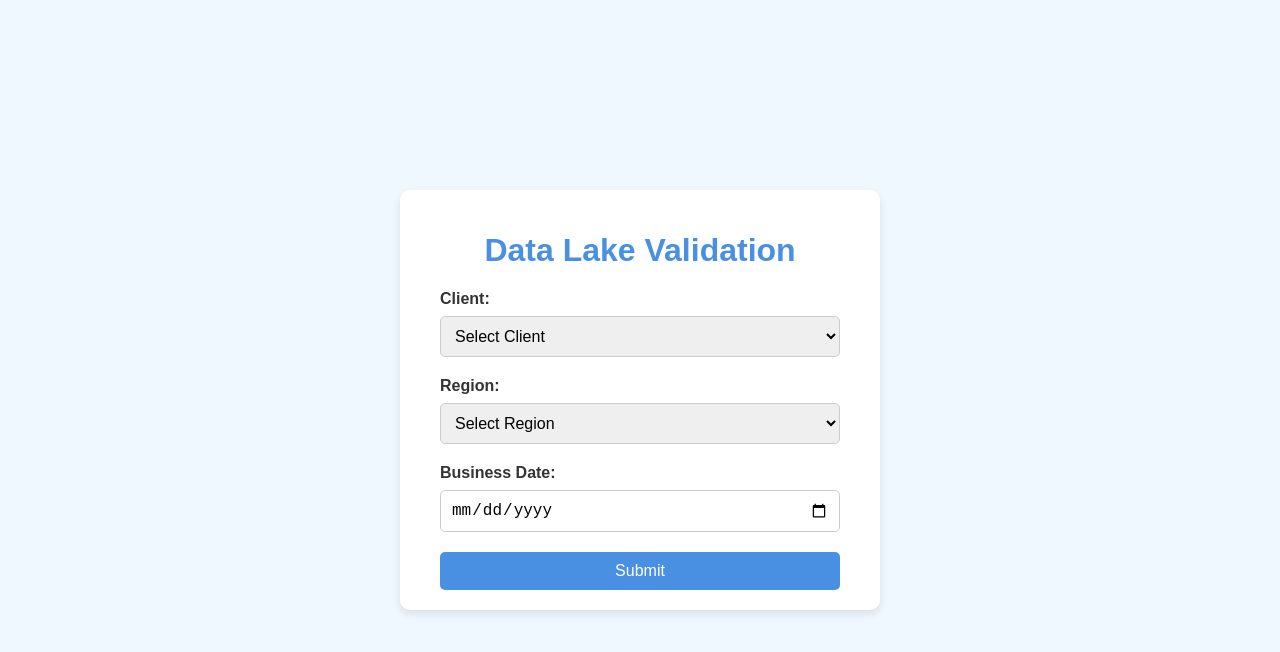
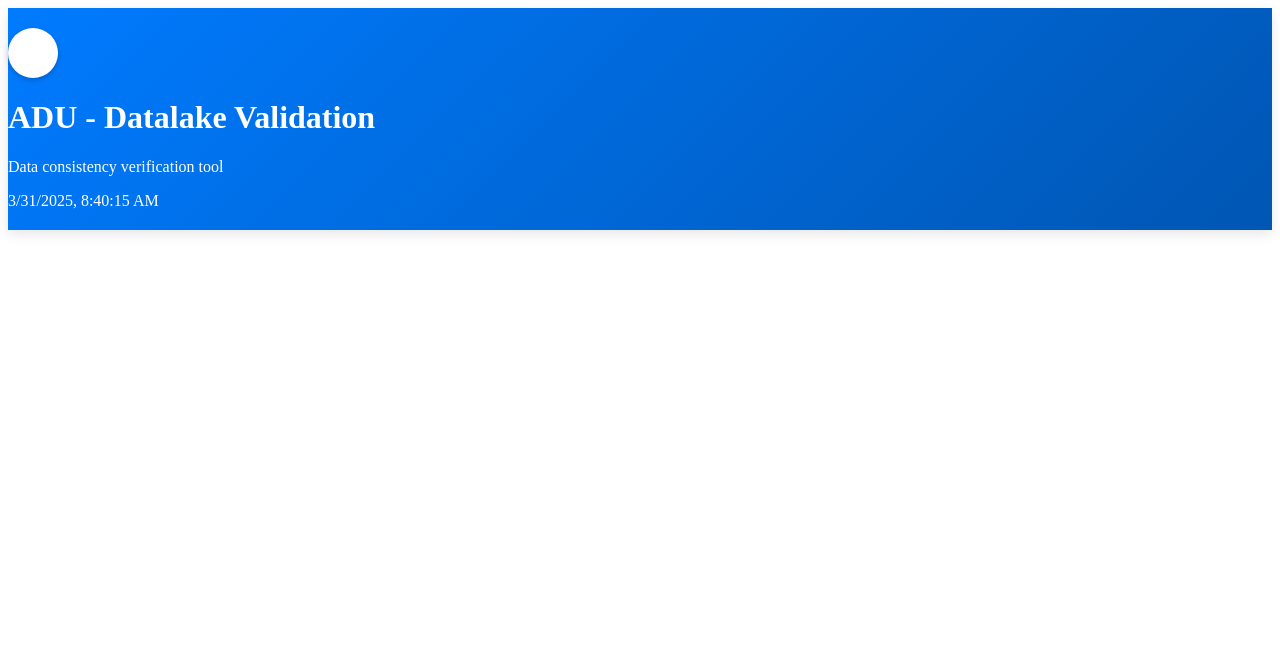
Before and after one commit to devopsplaynew/cronet, a plain HTML site: page index.html in a window 1280 px wide. Drawn offline with Linux system fonts and the light colour scheme.

Commit message:
index.html

```diff
--- a/index.html
+++ b/index.html
@@ -1,127 +1,122 @@
-<!DOCTYPE html>
-<html lang="en">
-<head>
-    <meta charset="UTF-8">
-    <meta name="viewport" content="width=device-width, initial-scale=1.0">
-    <title>Data Lake Validation</title>
-    <style>
-        body {
-            font-family: 'Arial', sans-serif;
-            background-color: #f0f8ff;
-            display: flex;
-            justify-content: center;
-            align-items: center;
-            height: 100vh;
-            margin: 0;
-        }
-        .form-container {
-            background-color: #fff;
-            padding: 20px 40px;
-            border-radius: 10px;
-            box-shadow: 0 4px 8px rgba(0, 0, 0, 0.1);
-            max-width: 400px;
-            width: 100%;
-        }
-        h1 {
-            text-align: center;
-            color: #4a90e2;
-        }
-        label {
-            display: block;
-            margin-bottom: 8px;
-            font-weight: bold;
-            color: #333;
-        }
-        input[type="text"], input[type="date"], select {
-            width: 100%;
-            padding: 10px;
-            margin-bottom: 20px;
-            border: 1px solid #ccc;
-            border-radius: 5px;
-            box-sizing: border-box;
-            font-size: 16px;
-        }
-        button {
-            background-color: #4a90e2;
-            color: white;
-            padding: 10px 20px;
-            border: none;
-            border-radius: 5px;
-            cursor: pointer;
-            font-size: 16px;
-            width: 100%;
-        }
-        button:hover {
-            background-color: #357ABD;
-        }
-        .form-container p {
-            text-align: center;
-            font-size: 14px;
-            color: #777;
-        }
-    </style>
-    <script>
-        async function submitForm(event) {
-            event.preventDefault();
+<!-- ====== NEW HEADER SECTION ====== -->
+<header class="header">
+  <div class="header-content">
+    <div class="logo-container">
+      <div class="logo-placeholder">
+        <i class="fas fa-database"></i> <!-- NEW: Logo icon -->
+      </div>
+      <div>
+        <h1 class="header-title">ADU - Datalake Validation</h1> <!-- NEW: Main title -->
+        <p class="header-subtitle">Data consistency verification tool</p> <!-- NEW: Subtitle -->
+      </div>
+    </div>
+    <div id="currentTime" class="current-time" style="color: white;"></div> <!-- UPDATED: Time display -->
+  </div>
+</header>
 
-            // Gather input values
-            const client = document.getElementById("client").value;
-            const region = document.getElementById("region").value;
-            const businessDate = document.getElementById("businessdate").value;
+<!-- ====== NEW TOAST NOTIFICATION ====== -->
+<div id="toast" class="toast"> <!-- NEW: Toast container -->
+  <i id="toastIcon"></i> <!-- NEW: Toast icon -->
+  <span id="toastMessage"></span> <!-- NEW: Toast message -->
+</div>
 
-            // Dynamically form the URL
-            const url = `https://localhost:8080/${client}/${region}/${businessDate}`;
-            console.log("Formed URL: ", url);
+<!-- ====== UPDATED SCRIPT SECTION ====== -->
+<script>
+  // NEW: Toast notification function
+  function showToast(message, isSuccess) {
+    const toast = document.getElementById('toast');
+    const toastIcon = document.getElementById('toastIcon');
+    const toastMessage = document.getElementById('toastMessage');
 
-            try {
-                // Send a POST request to the dynamically formed URL
-                const response = await fetch(url, {
-                    method: 'POST',
-                    headers: {
-                        'Content-Type': 'application/json'
-                    },
-                    body: JSON.stringify({ client, region, businessdate: businessDate })
-                });
+    toast.className = isSuccess ? 'toast success' : 'toast error';
+    toastIcon.className = isSuccess ? 'fas fa-check-circle' : 'fas fa-exclamation-circle';
+    toastMessage.textContent = message;
 
-                // Handle response
-                if (response.ok) {
-                    const result = await response.json();
-                    alert("Success: " + JSON.stringify(result));
-                } else {
-                    alert("Error: " + response.statusText);
-                }
-            } catch (error) {
-                alert("Request failed: " + error.message);
-            }
-        }
-    </script>
-</head>
-<body>
-    <div class="form-container">
-        <h1>Data Lake Validation</h1>
-        <form id="apiForm" onsubmit="submitForm(event)">
-            <label for="client">Client:</label>
-            <select id="client" name="client" required>
-                <option value="">Select Client</option>
-                <option value="Client A">CIF</option>
-                <option value="Client B">IAG</option>
-                <option value="Client C">LTR</option>
-            </select>
+    toast.classList.add('show');
 
-            <label for="region">Region:</label>
-            <select id="region" name="region" required>
-                <option value="">Select Region</option>
-                <option value="North">AMER</option>
-                <option value="South">North America</option>
-                <option value="East">EMEA</option>
-                <option value="West">Global</option>
-            </select>
+    setTimeout(() => {
+      toast.classList.remove('show');
+    }, 3000);
+  }
 
-            <label for="businessdate">Business Date:</label>
-            <input type="date" id="businessdate" name="businessdate" required>
+  // UPDATED: Submit form function now uses toast
+  async function submitForm(event) {
+    event.preventDefault();
+    const startTime = performance.now();
 
-            <button type="submit">Submit</button>
-        </form>
-    </div>
-</body>
-</html>
+    try {
+      // ... existing fetch code ...
+
+      const endTime = performance.now();
+      const timeTaken = (endTime - startTime).toFixed(2);
+
+      if (response.ok) {
+        // ... existing success handling ...
+        showToast(`Request completed in ${timeTaken} ms`, true); // NEW: Success toast
+      } else {
+        // ... existing error handling ...
+        showToast(`Error: ${response.statusText} (${timeTaken} ms)`, false); // NEW: Error toast
+      }
+    } catch (error) {
+      const endTime = performance.now();
+      const timeTaken = (endTime - startTime).toFixed(2);
+      showToast(`Request failed: ${error.message} (${timeTaken} ms)`, false); // NEW: Error toast
+    }
+  }
+
+  // NEW: Current time updater
+  function updateCurrentTime() {
+    const now = new Date();
+    document.getElementById('currentTime').textContent = now.toLocaleString();
+  }
+
+  // UPDATED: DOMContentLoaded now includes time updater
+  document.addEventListener('DOMContentLoaded', () => {
+    // ... existing initialization ...
+    updateCurrentTime(); // NEW: Initialize time
+    setInterval(updateCurrentTime, 1000); // NEW: Update time every second
+  });
+</script>
+
+<!-- ====== NEW CSS STYLES ====== -->
+<style>
+  /* NEW: Header styles */
+  .header {
+    background: linear-gradient(135deg, #007bff, #0056b3);
+    color: white;
+    padding: 20px 0;
+    margin-bottom: 30px;
+    box-shadow: 0 4px 12px rgba(0, 0, 0, 0.1);
+  }
+
+  /* NEW: Logo styles */
+  .logo-placeholder {
+    width: 50px;
+    height: 50px;
+    background-color: white;
+    border-radius: 50%;
+    display: flex;
+    align-items: center;
+    justify-content: center;
+    margin-right: 15px;
+    box-shadow: 0 2px 5px rgba(0, 0, 0, 0.2);
+  }
+
+  /* NEW: Toast styles */
+  .toast {
+    position: fixed;
+    top: 20px;
+    right: 20px;
+    min-width: 250px;
+    background-color: #333;
+    color: #fff;
+    border-radius: 8px;
+    padding: 15px;
+    box-shadow: 0 4px 12px rgba(0, 0, 0, 0.2);
+    z-index: 1000;
+    display: flex;
+    align-items: center;
+    transform: translateX(150%);
+    transition: transform 0.3s ease;
+  }
+</style>
```
